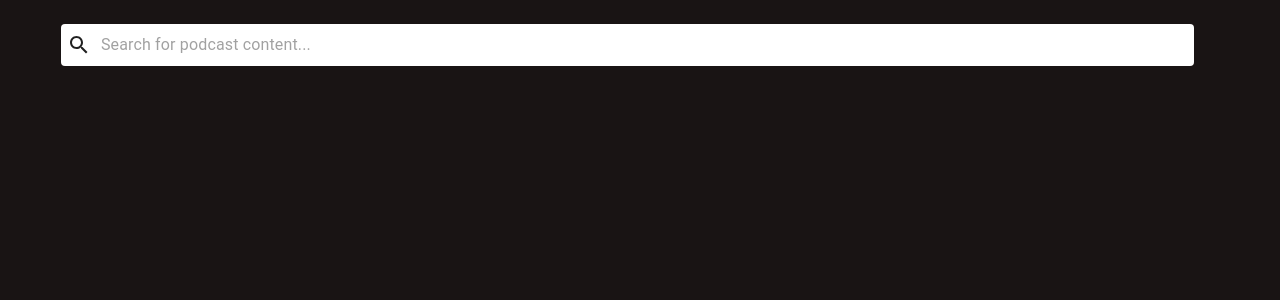
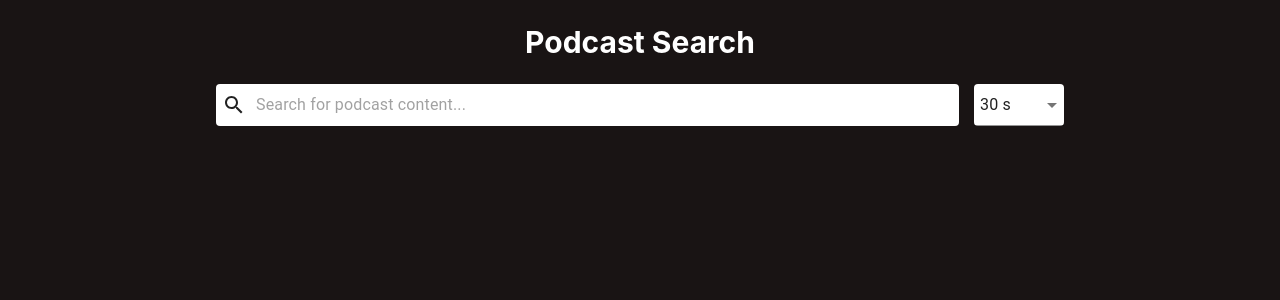
Before and after one commit to kolya-krafeld/podcast_search_engine, a React (Create React App) app in the folder client/: page / in a window 1280 px wide. Shown: the top 300 px of the page. Built offline with nearby package versions, Linux system fonts and the light colour scheme.

Commit message:
Spotify api connection + episode images

```diff
--- a/client/src/App.css
+++ b/client/src/App.css
@@ -13,3 +13,10 @@ code {
   font-family: source-code-pro, Menlo, Monaco, Consolas, 'Courier New',
     monospace;
 }
+
+.episode_name {
+  display: -webkit-box;
+  -webkit-line-clamp: 1;
+  -webkit-box-orient: vertical;
+  overflow: hidden;
+}
--- a/client/src/App.js
+++ b/client/src/App.js
@@ -5,6 +5,7 @@ import PodcastList from "./components/PodcastList";
 
 function App() {
   const [searchTerm, setSearchTerm] = useState("");
+  const [snippetLength, setSnippetLength] = useState(30);
   const [entries, setEntries] = useState([]);
 
   const searchPodcastSnippets = async (searchTerm) => {
@@ -21,10 +22,13 @@ function App() {
   };
 
   return (
-    <div className="App min-h-screen p-6">
+    <div className="App min-h-screen p-6 max-w-4xl container mx-auto">
+        <h1 className="text-3xl text-center font-bold text-white mb-6">Podcast Search</h1>
         <SearchBar
         placeholder={"Search for podcast content..."}
         value={searchTerm}
+        snippetLength={snippetLength}
+        setSnippetLength={setSnippetLength}
         handleInput={(e) => setSearchTerm(e.target.value)}
         handleSubmit={(e) => {
           if (e.key === "Enter") {
--- a/client/src/components/PodcastList.jsx
+++ b/client/src/components/PodcastList.jsx
@@ -28,18 +28,7 @@ const PodcastList = (props) => {
               <div className="collapse text-white !overflow-visible">
                 <input type="checkbox" name="my-accordion-1" />
                 <div className="collapse-title text-xl font-medium">
-                  <div className="float-left">
-                    <div className="avatar float-left">
-                      <div className="w-16 rounded">
-                        <img src="https://daisyui.com/images/stock/photo-1534528741775-53994a69daeb.jpg" />
-                      </div>
-                    </div>
-                    <div className="float-left ml-4">
-                      <p className="text-lg">{entry.episode_name}</p>
-                      <p className="text-sm text-gray-400">{entry.show_name}</p>
-                    </div>
-                  </div>
-                  <div className="float-right">
+                  <div className="float-right absolute top-3 right-0">
                     <IconButton
                       className="!overflow-visible play_button hover:bg-slate-500"
                       aria-label="play snippet"
@@ -49,7 +38,7 @@ const PodcastList = (props) => {
                           .open(
                             `https://open.spotify.com/episode/${
                               entry.episode_id
-                            }?t=${formatTime(snippet.start_time)}`,
+                            }?t=${entry.start_time.split(".")[0]}`,
                             "_blank"
                           )
                           .focus()
@@ -58,8 +47,19 @@ const PodcastList = (props) => {
                       <PlayArrowIcon sx={{ color: "white" }} />
                     </IconButton>
                   </div>
+                  <div className="float-left podcast-list-content-left w-9/10">
+                    <div className="avatar float-left mr-4">
+                      <div className="w-16 rounded">
+                        <img src={ entry.picture_uri ? entry.picture_uri : "https://i9.ytimg.com/s_p/PLS9KzAlagzUv8W3aaHuOFqt0gudQ9C5-N/maxresdefault.jpg?sqp=CMTc77AGir7X7AMICPG3v8UFEAE=&rs=AOn4CLCRDZREI6ZudEJesoLgw1jCT5zD5Q&v=1487920113"} />
+                      </div>
+                    </div>
+                    <div className="overflow-hidden">
+                      <p className="text-lg episode_name">{entry.episode_name}</p>
+                      <p className="text-sm text-gray-400">{entry.show_name}</p>
+                    </div>
+                  </div>
                 </div>
-                <div className="collapse-content ">
+                <div className="collapse-content">
                   <p className="text-gray-400 text-sm mb-5 line-clamp-3">
                     {entry.episode_description}
                   </p>
@@ -89,7 +89,7 @@ const PodcastList = (props) => {
                   ))}
                 </div>
               </div>
-              <div className="divider my-0"></div>
+              <div className="divider my-0 divider before:bg-[#262626] after:bg-[#262626]"></div>
             </div>
           ))
         : null}
--- a/client/src/components/SearchBar.jsx
+++ b/client/src/components/SearchBar.jsx
@@ -1,22 +1,31 @@
-import React from 'react';
+import React from "react";
 
-import Paper from '@mui/material/Paper';
-import InputBase from '@mui/material/InputBase';
-import SearchIcon from '@mui/icons-material/Search';
+import Paper from "@mui/material/Paper";
+import InputBase from "@mui/material/InputBase";
+import SearchIcon from "@mui/icons-material/Search";
+import Select from "@mui/material/Select";
+import MenuItem from "@mui/material/MenuItem";
+import FormControl from "@mui/material/FormControl";
 
 const SearchBar = (props) => {
-  const { handleInput, handleSubmit, value, placeholder } = props;
+  const { handleInput, handleSubmit, value, placeholder, snippetLength, setSnippetLength } =
+    props;
 
   return (
-    <Paper component="form" sx={{
-        padding: '5px 6px',
-        display: 'flex',
-        alignItems: 'center',
-        width: '92%',
-        marginLeft: '3%',
-        marginBottom: '1rem',
-        align: 'center',
-      }} elevation={0}>
+    <div>
+      <Paper
+        className="float-left"
+        component="form"
+        sx={{
+          padding: "5px 6px",
+          display: "flex",
+          alignItems: "center",
+          marginBottom: "1rem",
+          align: "center",
+          width: "calc(100% - 105px);"
+        }}
+        elevation={0}
+      >
         <SearchIcon />
         <InputBase
           sx={{
@@ -29,6 +38,23 @@ const SearchBar = (props) => {
           onKeyPress={handleSubmit}
         />
       </Paper>
+      <FormControl className="float-right" variant="standard" sx={{ m: 1, width: 90, margin: 0 }}>
+        <Select
+          labelId="demo-simple-select-standard-label"
+          id="demo-simple-select-standard"
+          value={snippetLength}
+          label="Age"
+          className="before:border-none after:border-none hover:border-none focus:border-none"
+          sx={{ backgroundColor: "white", borderRadius: "4px", padding: "5px 6px"}}
+          onChange={(e) => setSnippetLength(e.target.value)}
+        >
+          <MenuItem value={30}>30 s</MenuItem>
+          <MenuItem value={60}>1 min</MenuItem>
+          <MenuItem value={180}>3 min</MenuItem>
+          <MenuItem value={300}>5 min</MenuItem>
+        </Select>
+      </FormControl>
+    </div>
   );
 };
 
--- a/client/tailwind.config.js
+++ b/client/tailwind.config.js
@@ -7,5 +7,12 @@ module.exports = {
   plugins: [require("daisyui")],
   daisyui: {
     themes: [ "black"],
+    themes: true, // false: only light + dark | true: all themes | array: specific themes like this ["light", "dark", "cupcake"]
+    base: false, // applies background color and foreground color for root element by default
+    styled: true, // include daisyUI colors and design decisions for all components
+    utils: true, // adds responsive and modifier utility classes
+    prefix: "", // prefix for daisyUI classnames (components, modifiers and responsive class names. Not colors)
+    logs: true, // Shows info about daisyUI version and used config in the console when building your CSS
+    themeRoot: ":root", // The element that receives theme color CSS variables
   },
 }
```
Also changed, not shown: 1 other file (tests, documents, lock files or other folders). Lines whose indentation alone changed are shown as unchanged.
